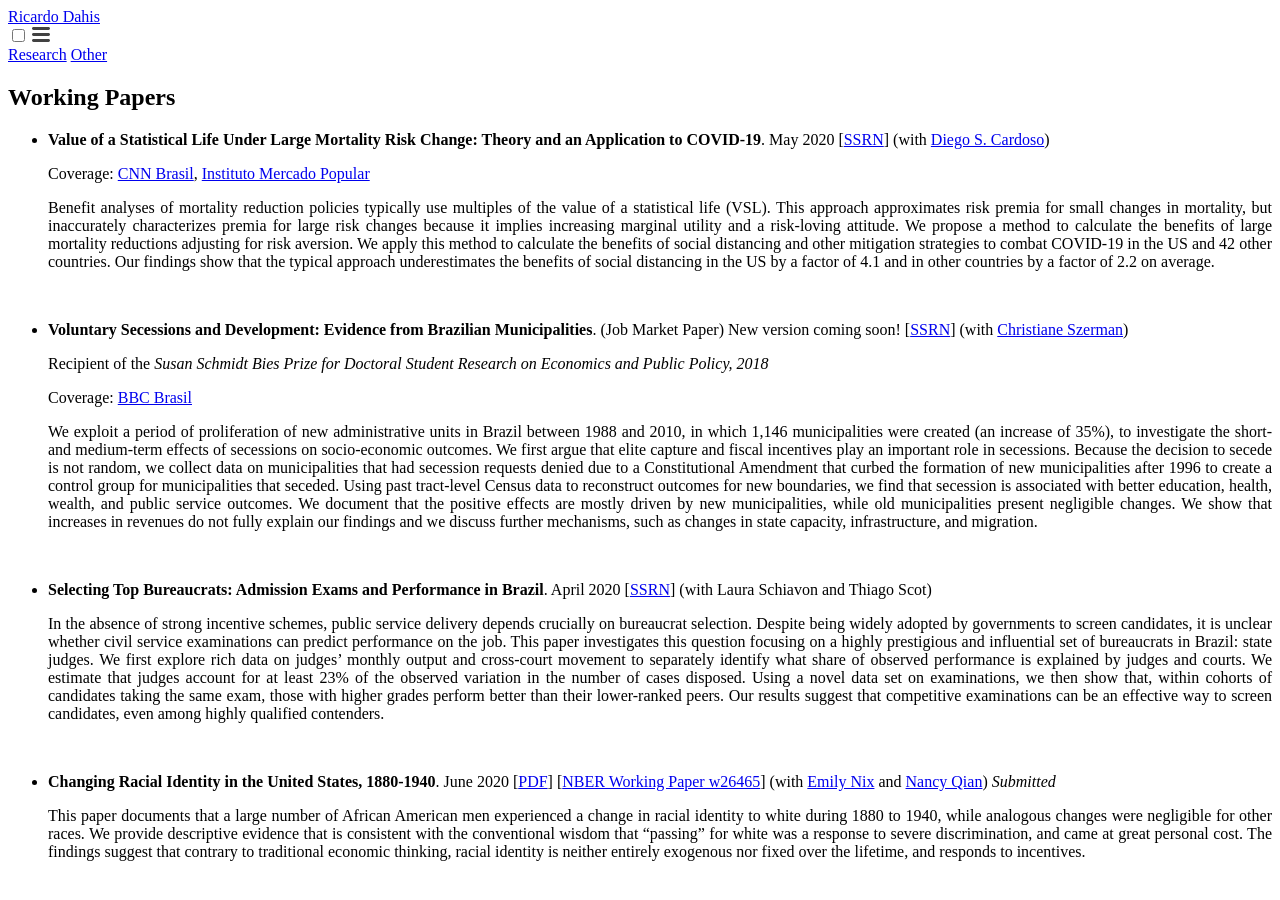
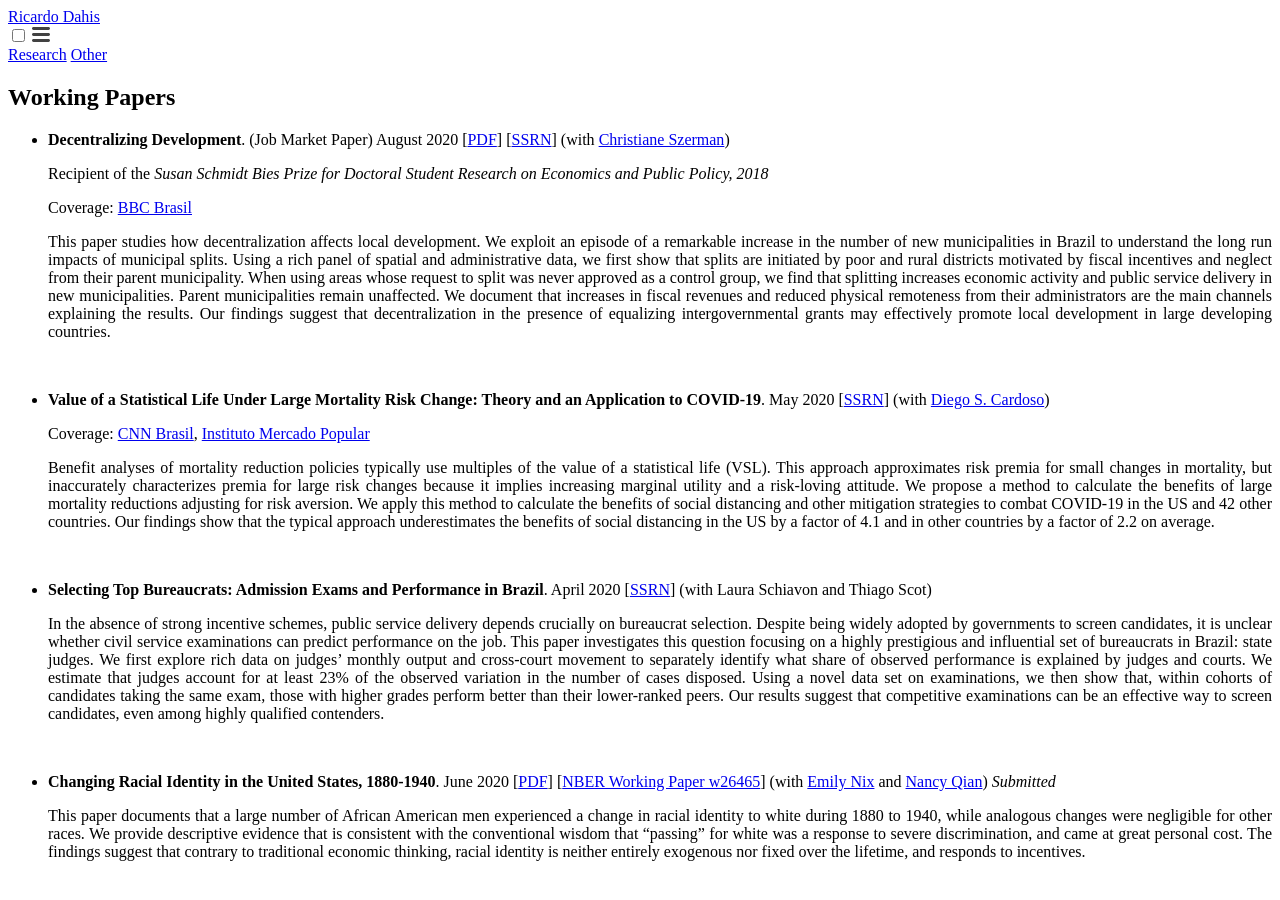
Before and after one commit to rdahis/rdahis.github.io, a Jekyll site: the page built from 1-research.md, in a window 1280 px wide and 900 px high. Built offline with Jekyll 4.4.1, drawn with Linux system fonts in a browser that asks for light colours; a script that is not in the unit is left out.

Commit message:
Updates description of JMP.

```diff
--- a/1-research.md
+++ b/1-research.md
@@ -6,20 +6,20 @@ permalink: /research/
 
 # Working Papers
 
+- **Decentralizing Development**. (Job Market Paper) August 2020 [[PDF](/files/papers/Dahis_JMP.pdf){:target="_blank"}] [[SSRN](https://ssrn.com/abstract=3125757){:target="_blank"}] (with [Christiane Szerman](https://scholar.princeton.edu/cszerman/bio){:target="_blank"})
+
+    Recipient of the _Susan Schmidt Bies Prize for Doctoral Student Research on Economics and Public Policy, 2018_
+
+    Coverage: [BBC Brasil](https://www.bbc.com/portuguese/brasil-50402258){:target="_blank"}
+
+   <p style="text-align: justify;"> This paper studies how decentralization affects local development. We exploit an episode of a remarkable increase in the number of new municipalities in Brazil to understand the long run impacts of municipal splits. Using a rich panel of spatial and administrative data, we first show that splits are initiated by poor and rural districts motivated by fiscal incentives and neglect from their parent municipality. When using areas whose request to split was never approved as a control group, we find that splitting increases economic activity and public service delivery in new municipalities. Parent municipalities remain unaffected. We document that increases in fiscal revenues and reduced physical remoteness from their administrators are the main channels explaining the results. Our findings suggest that decentralization in the presence of equalizing intergovernmental grants may effectively promote local development in large developing countries. </p>
+
+<br>
 - **Value of a Statistical Life Under Large Mortality Risk Change: Theory and an Application to COVID-19**. May 2020 [[SSRN](https://papers.ssrn.com/abstract=3599529){:target="_blank"}] (with [Diego S. Cardoso](https://sites.google.com/view/diegocardoso/){:target="_blank"})
 
     Coverage: [CNN Brasil](https://www.cnnbrasil.com.br/nacional/2020/04/22/quarentena-intensiva-traria-beneficio-de-r-298-bi-por-mes-ao-pais-diz-pesquisa){:target="_blank"}, [Instituto Mercado Popular](https://mercadopopular.org/economia/os-beneficios-economicos-do-distanciamento-social/){:target="_blank"}
 
     <p style="text-align: justify;"> Benefit analyses of mortality reduction policies typically use multiples of the value of a statistical life (VSL). This approach approximates risk premia for small changes in mortality, but inaccurately characterizes premia for large risk changes because it implies increasing marginal utility and a risk-loving attitude. We propose a method to calculate the benefits of large mortality reductions adjusting for risk aversion. We apply this method to calculate the benefits of social distancing and other mitigation strategies to combat COVID-19 in the US and 42 other countries. Our findings show that the typical approach underestimates the benefits of social distancing in the US by a factor of 4.1 and in other countries by a factor of 2.2 on average. </p>
-
-<br>
-- **Voluntary Secessions and Development: Evidence from Brazilian Municipalities**. (Job Market Paper) New version coming soon! [[SSRN](https://ssrn.com/abstract=3125757){:target="_blank"}] (with [Christiane Szerman](https://scholar.princeton.edu/cszerman/bio){:target="_blank"})
-
-    Recipient of the _Susan Schmidt Bies Prize for Doctoral Student Research on Economics and Public Policy, 2018_
-
-    Coverage: [BBC Brasil](https://www.bbc.com/portuguese/brasil-50402258){:target="_blank"}
-
-   <p style="text-align: justify;"> We exploit a period of proliferation of new administrative units in Brazil between 1988 and 2010, in which 1,146 municipalities were created (an increase of 35%), to investigate the short- and medium-term effects of secessions on socio-economic outcomes. We first argue that elite capture and fiscal incentives play an important role in secessions. Because the decision to secede is not random, we collect data on municipalities that had secession requests denied due to a Constitutional Amendment that curbed the formation of new municipalities after 1996 to create a control group for municipalities that seceded. Using past tract-level Census data to reconstruct outcomes for new boundaries, we find that secession is associated with better education, health, wealth, and public service outcomes. We document that the positive effects are mostly driven by new municipalities, while old municipalities present negligible changes. We show that increases in revenues do not fully explain our findings and we discuss further mechanisms, such as changes in state capacity, infrastructure, and migration. </p>
 
 <br>
 - **Selecting Top Bureaucrats: Admission Exams and Performance in Brazil**. April 2020 [[SSRN](https://ssrn.com/abstract=3584725){:target="_blank"}] (with Laura Schiavon and Thiago Scot)
```
